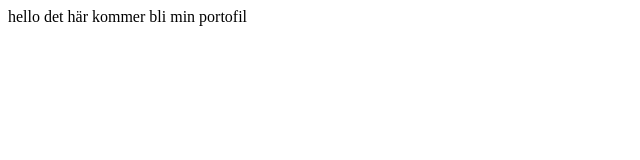
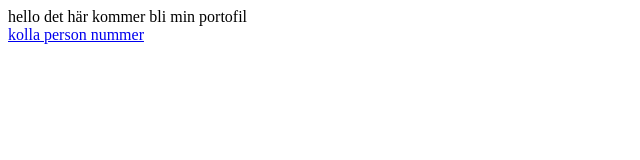
Before and after one commit to saliem8/Salem.github.io, a plain HTML site: page index.html in a window 1280 px wide. Shown: the whole page, without its empty margins (0-640 px from the left). Drawn offline with Linux system fonts and the light colour scheme.

Commit message:
ändrade namnet

```diff
--- a/index.html
+++ b/index.html
@@ -13,6 +13,7 @@
         det här kommer bli min portofil
 
     </div>
+    <a href="kollapersonnummer/kolla.html"> kolla person nummer </a>
 
 </body>
 </html>
```
Also changed, not shown: kollapersonnummer/kolla.html (renamed from kollapersonnummer/index.html).
